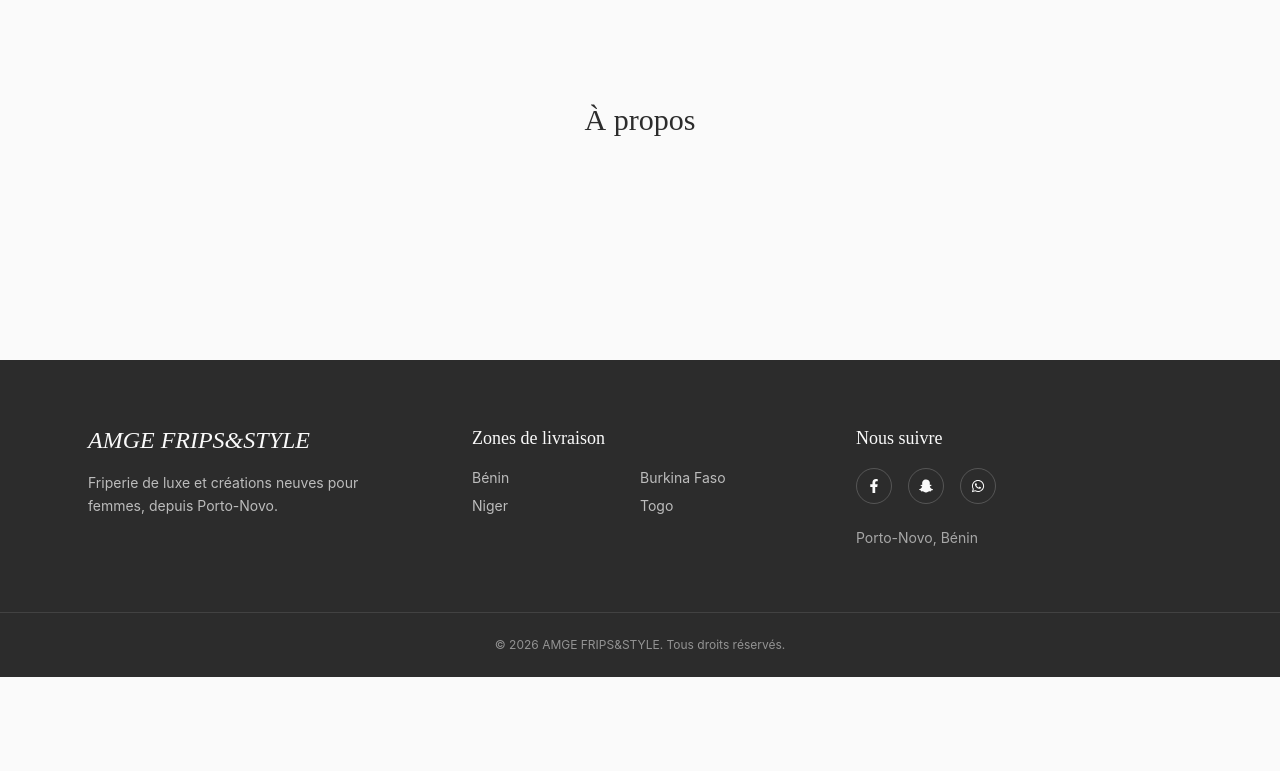
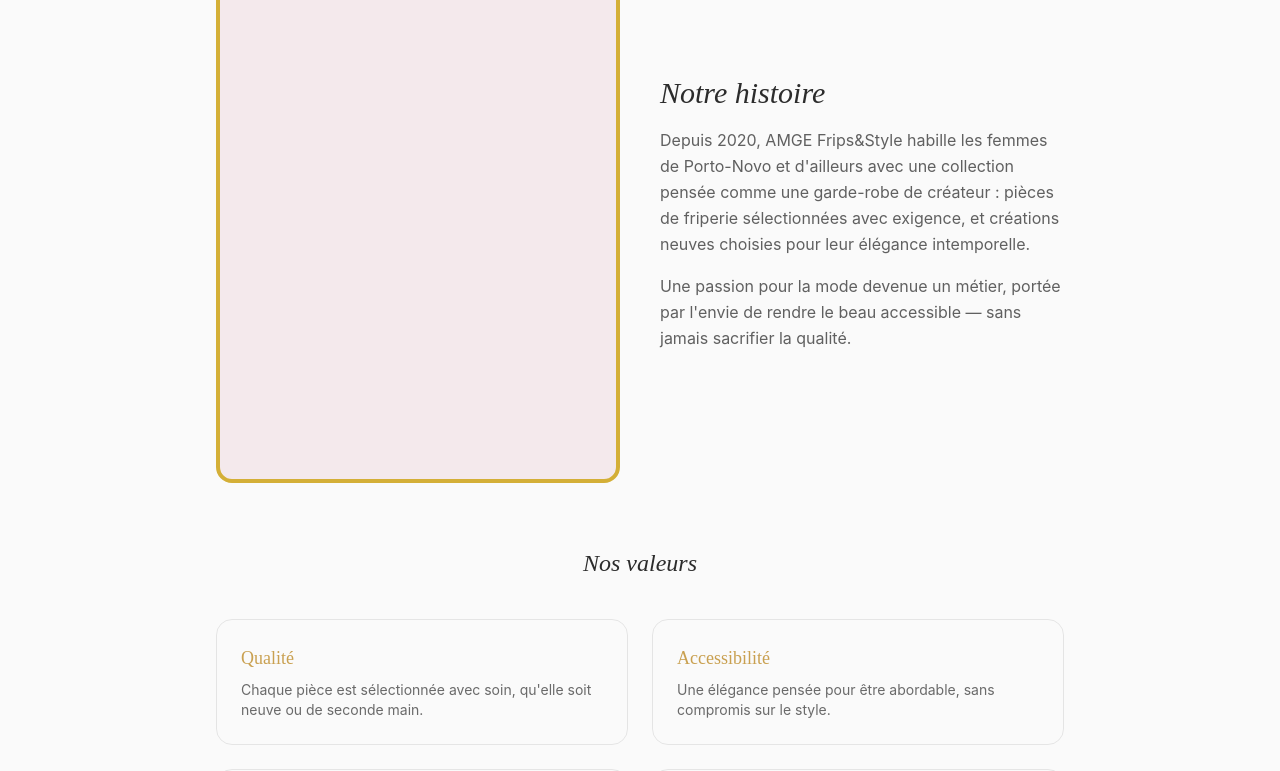
Before and after one commit to marinoaidomoan-gif/amge-frips-style, a React app in the folder frontend/: page /a-propos in a window 1280 px wide. Shown: the part 200-971 px from the top of the page. Before the commit the page ends 877 px from the top, so only its background shows below. Built offline with nearby package versions, Linux system fonts and the light colour scheme; no server answers; the HTML template or start-up script is replaced by a standard one.

Commit message:
feat: Ajout de la page about

```diff
--- a/frontend/src/pages/About.jsx
+++ b/frontend/src/pages/About.jsx
@@ -1,3 +1,42 @@
 export default function About() {
-  return <div className="min-h-[60vh] flex items-center justify-center font-display text-3xl">À propos</div>;
+  const values = [
+    { title: 'Qualité', text: "Chaque pièce est sélectionnée avec soin, qu'elle soit neuve ou de seconde main." },
+    { title: 'Accessibilité', text: 'Une élégance pensée pour être abordable, sans compromis sur le style.' },
+    { title: 'Originalité', text: 'Des pièces uniques, loin des collections produites en masse.' },
+    { title: 'Livraison rapide', text: 'Partout au Bénin, au Burkina Faso, au Niger et au Togo.' },
+  ];
+
+  return (
+    <div className="max-w-4xl mx-auto px-6 py-16">
+      <div className="grid md:grid-cols-2 gap-10 items-center mb-16">
+        <div className="rounded-2xl overflow-hidden border-4 border-gold aspect-[3/4] bg-blush-soft dark:bg-charcoal-light">
+          {/* TODO: remplacer par une vraie photo de la gérante :
+              <img src="/gerante.jpg" alt="Fondatrice AMGE Frips&Style" className="w-full h-full object-cover" /> */}
+        </div>
+
+        <div>
+          <p className="font-display italic text-3xl mb-4">Notre histoire</p>
+          <p className="text-charcoal/75 dark:text-offwhite/75 leading-relaxed mb-4">
+            Depuis 2020, AMGE Frips&Style habille les femmes de Porto-Novo et d'ailleurs avec une
+            collection pensée comme une garde-robe de créateur : pièces de friperie sélectionnées
+            avec exigence, et créations neuves choisies pour leur élégance intemporelle.
+          </p>
+          <p className="text-charcoal/75 dark:text-offwhite/75 leading-relaxed">
+            Une passion pour la mode devenue un métier, portée par l'envie de rendre le beau
+            accessible — sans jamais sacrifier la qualité.
+          </p>
+        </div>
+      </div>
+
+      <p className="font-display italic text-2xl text-center mb-10">Nos valeurs</p>
+      <div className="grid sm:grid-cols-2 gap-6">
+        {values.map((v) => (
+          <div key={v.title} className="p-6 rounded-2xl border border-charcoal/10 dark:border-offwhite/10">
+            <p className="font-display text-lg text-gold-deep dark:text-gold mb-2">{v.title}</p>
+            <p className="text-sm text-charcoal/70 dark:text-offwhite/70">{v.text}</p>
+          </div>
+        ))}
+      </div>
+    </div>
+  );
 }
```
